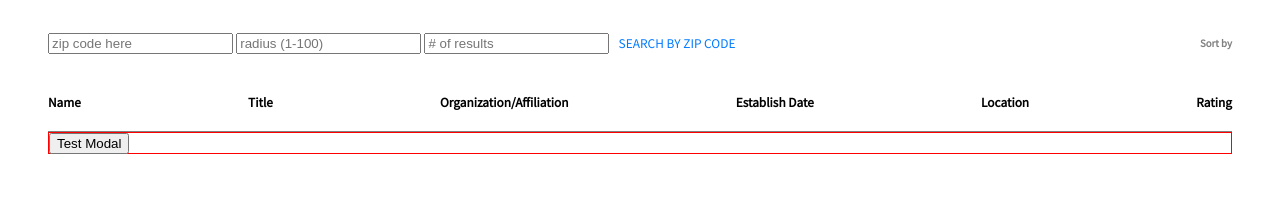
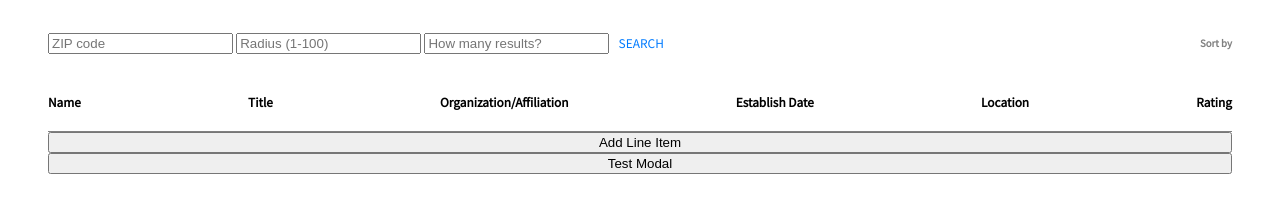
Before and after one commit to katerigney/metro-min, a website: page public/index.html in a window 1280 px wide. Shown: the part 156-368 px from the top of the page. Drawn offline with nearby package versions, Linux system fonts and the light colour scheme.

Commit message:
Team worked through the function logic together I think we have a good direction.

```diff
--- a/public/index.html
+++ b/public/index.html
@@ -19,14 +19,14 @@
     <button class="button">LOG IN</button>
   </section>
 
-  <section class="feed-container">
+  <section class="hero-container">
     <section class="feed-management">
       <form>
         <!-- <input type="text" class="searchBox"> -->
-        <input class="zipCode" type="text" placeholder="zip code here">
-        <input class="radius" type="text" placeholder="radius (1-100)">
-        <input class="count" type="text" placeholder="# of results">
-        <button type="button" class="button" onclick="locationSearch()">SEARCH BY ZIP CODE</button>
+        <input class="zipCode" type="text" placeholder="ZIP code">
+        <input class="radius" type="text" placeholder="Radius (1-100)">
+        <input class="count" type="text" placeholder="How many results?">
+        <button type="button" class="button" onclick="locationSearch()">SEARCH</button>
       </form>
       <h6 id="sort-by">Sort by</h6>
     </section>
@@ -38,9 +38,14 @@
       <h5 class="items-detail" id="from">Location</h5>
       <h5 class="items-detail" id="rating">Rating</h5>
     </section>
-    <section class="feed-item-container">
-      <button class="open-modal" onclick="testButton()">Test Modal</button>
+    <section class="feed-container">
+
     </section>
+
+    <button class="addLineItem" onclick="addLineItem()">Add Line Item</button>
+
+    <button class="open-modal" onclick="testButton()">Test Modal</button>
+
   </section>
 
 
--- a/public/main.js
+++ b/public/main.js
@@ -13,25 +13,6 @@ const params = {
   distRadius: radius,
   count: 3
 };
-
-// COMMENTING MODAL
-
-// Open the modal
-const modal = document.querySelector('#modal-container');
-
-const testButton = () => {
-  modal.style.display = "block";
-}
-
-const closeModal = () => {
-  modal.style.display = "none";
-}
-
-window.onclick = function(event) {
-    if (event.target == modal) {
-        modal.style.display = "none";
-    }
-}
 
 // Main function runs when page loads
 // Initializes all necessary DOM elements for search.
@@ -49,12 +30,12 @@ const locationSearch = (event) => {
 }
 
 const getGroups = (paramsObj) => {
-  const searchUrl = `https://api.meetup.com/find/groups?key=${API_KEY}&sign=true&photo-host=public${paramsObj.zipCode ? `&zip=${paramsObj.zipCode}` : ""}${paramsObj.distRadius ? `&radius=${paramsObj.distRadius}` : ""}${ paramsObj.count ? `&page=${paramsObj.count}` : "&page=40"}`;
+  const searchUrl = `https://api.meetup.com/find/groups?key=${API_KEY}&sign=true&photo-host=public${paramsObj.zipCode ? `&zip=${paramsObj.zipCode}` : ""}${paramsObj.distRadius ? `&radius=${paramsObj.distRadius}` : ""}${paramsObj.count ? `&page=${paramsObj.count}` : "&page=40"}`;
 
   $.ajax({
-    type:"GET", // GET = requesting data
+    type: "GET", // GET = requesting data
     url: searchUrl,
-    success: function(data) {
+    success: function (data) {
       data.data.forEach((group) => {
         foundIDs.push(group.organizer.id);
       });
@@ -62,18 +43,19 @@ const getGroups = (paramsObj) => {
     // error: function()
     dataType: 'jsonp',
   }).then((data2) => {
-    for(let i = 0; i < foundIDs.length; i++) {
+    for (let i = 0; i < foundIDs.length; i++) {
       getUser(foundIDs[i]);
     }
-  });
+  })
+  // .then run the loop function over array (leaderInfo);
 }
 
 const getUser = (id) => {
   $.ajax({
-    type:"GET", // GET = requesting data
-    url:`https://api.meetup.com/2/member/${id}?key=${API_KEY}&sign=true&photo-host=public&fields=messaging_pref&page=20`,
-    success: function(data) {
-      if(data.messagable === true) {
+    type: "GET", // GET = requesting data
+    url: `https://api.meetup.com/2/member/${id}?key=${API_KEY}&sign=true&photo-host=public&fields=messaging_pref&page=20`,
+    success: function (data) {
+      if (data.messagable === true) {
         leaderInfo.push(data);
       }
     },
@@ -82,7 +64,38 @@ const getUser = (id) => {
   });
 }
 
+// Create function that builds each individual line item.
+const addLineItem = () => {
+  let parent = document.querySelector(".feed-container");
+  let section = document.createElement('section');
+  parent.appendChild(section);
+  section.textContent = 'testing'
+}
+
+
+//push API data into sections in DOM / Display Data
+
+
+
+
+
+// COMMENTING MODAL
+
+// Open the modal
+const modal = document.querySelector('#modal-container');
+
+const testButton = () => {
+  modal.style.display = "block";
+}
+
+const closeModal = () => {
+  modal.style.display = "none";
+}
+
+window.onclick = function (event) {
+  if (event.target == modal) {
+    modal.style.display = "none";
+  }
+}
+
 document.addEventListener('DOMContentLoaded', main);
-
-// TODO: Create function that builds each individual line item.
-// Will get called when API data is collected/pulled.
--- a/public/screen.css
+++ b/public/screen.css
@@ -56,7 +56,7 @@ body {
   /* padding: -.25em 0em; */
 }
 
-.feed-container{
+.hero-container{
   margin:1em 3em 1em 3em ;
   /* border: 1px solid red; */
   display: flex;
```
